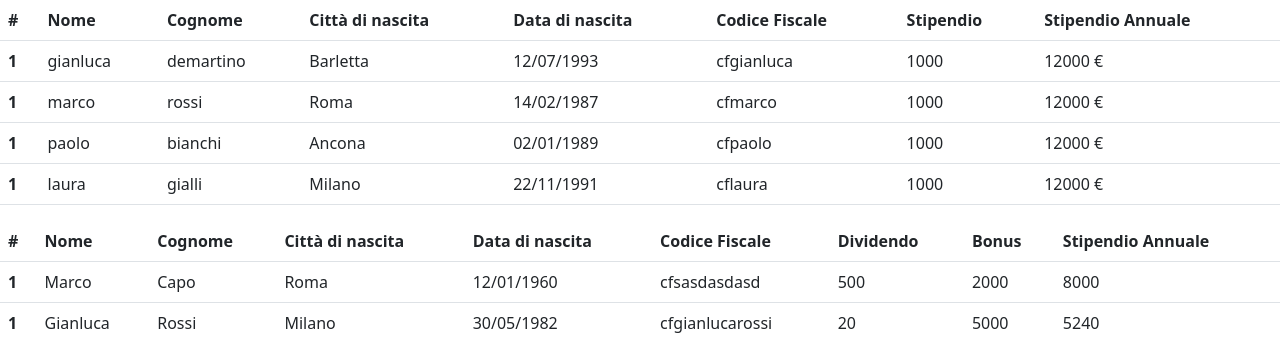
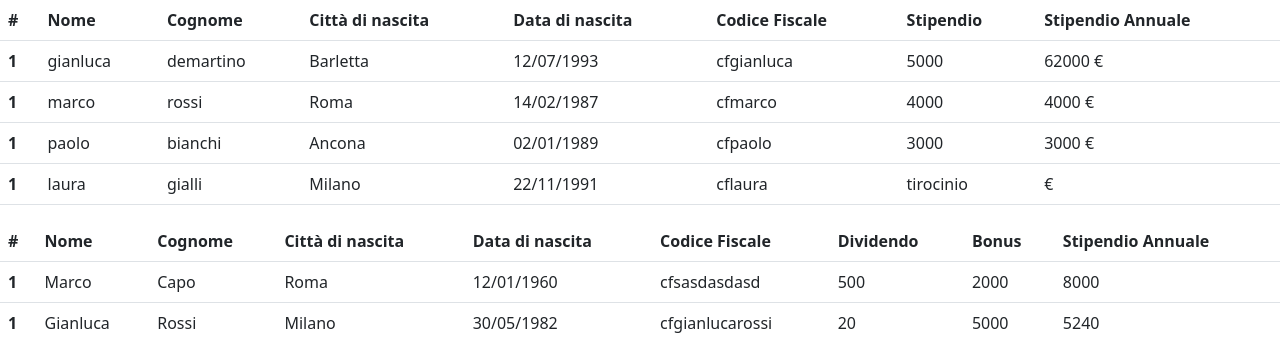
Before and after one commit to gdemartino93/php-oop-3, a PHP site: page / in a window 1280 px wide. Shown: the top 343 px of the page. Run offline with PHP 8.4, Linux system fonts and the light colour scheme.

Commit message:
salary 13^ 14^ and salary null

```diff
--- a/Classes/Impiegato.php
+++ b/Classes/Impiegato.php
@@ -17,10 +17,21 @@ class Impiegato extends Persona{
         return $this-> dataAssunzione;
     }
     public function getStipendioMensile(){
-        return $this-> stipendio -> getMensile();
+        if ($this->stipendio ->getMensile()){
+            return $this-> stipendio -> getMensile();
+        } else return "tirocinio";
     }
     public function getStipendioAnnuale(){
-        return $this-> stipendio -> getMensile() * 12;
+        if (($this->stipendio-> getTredicesima()) && ( $this->stipendio -> getQuattordicesima())){
+            return $this-> stipendio -> getMensile() * 12 + $this->stipendio ->getTredicesima() + $this->stipendio->getQuattordicesima();
+        }
+        elseif ( $this->stipendio ->getTredicesima()){
+            return $this-> stipendio -> getMensile() * 12 + $this->stipendio ->getTredicesima();
+        }
+        elseif ( $this->stipendio ->getQuattordicesima()){
+            return $this-> stipendio -> getMensile() * 12 + $this->stipendio ->getQuattordicesima();
+        }else return $this->stipendio -> getMensile();
+
     }
 }
 
--- a/Classes/Stipendio.php
+++ b/Classes/Stipendio.php
@@ -30,10 +30,10 @@ class Stipendio {
         return $this-> quattordicesima;
     }
 
-    public function getStipendioAnnuale(){
-        $stipendioAnnuale = ($this->getMensile() * 12) + $this->getTredicesima() + $this->getQuattordicesima();
-        return $stipendioAnnuale;
-    }
+    // public function getStipendioAnnuale($mensile,$tredicesima,$quattordicesima){
+    //     $stipendioAnnuale = ($mensile * 12) + $tredicesima + $quattordicesima;
+    //     return $stipendioAnnuale;
+    // }
 
 }
 
--- a/index.php
+++ b/index.php
@@ -13,10 +13,10 @@
         include_once __DIR__ ."/Classes/Impiegato.php";
         include_once __DIR__ ."/Classes/Capo.php";
         $impiegati = [
-            new Impiegato("gianluca","demartino","12/07/1993","Barletta","cfgianluca","12/07/2022",new Stipendio(1000,1000,1000)),
-            new Impiegato("marco","rossi","14/02/1987","Roma","cfmarco","14/02/2014",new Stipendio(1000,null,null)),
-            new Impiegato("paolo","bianchi","02/01/1989","Ancona","cfpaolo","22/11/2005",new Stipendio(1000,null,null)),
-            new Impiegato("laura","gialli","22/11/1991","Milano","cflaura","23/12/2021",new Stipendio(1000,1000,100)),
+            new Impiegato("gianluca","demartino","12/07/1993","Barletta","cfgianluca","12/07/2022",new Stipendio(5000,1000,1000)),
+            new Impiegato("marco","rossi","14/02/1987","Roma","cfmarco","14/02/2014",new Stipendio(4000,null,null)),
+            new Impiegato("paolo","bianchi","02/01/1989","Ancona","cfpaolo","22/11/2005",new Stipendio(3000,null,null)),
+            new Impiegato("laura","gialli","22/11/1991","Milano","cflaura","23/12/2021",new Stipendio(null,null,null)),
         ];
         $capi = [
             new Capo("Marco","Capo","12/01/1960","Roma","cfsasdasdasd", 500,2000),
```
